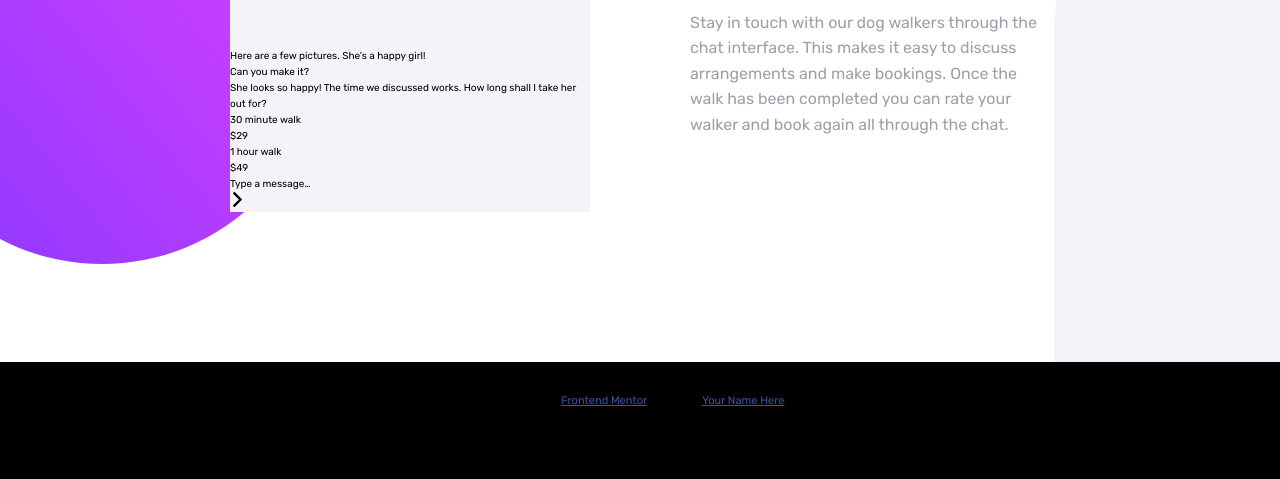
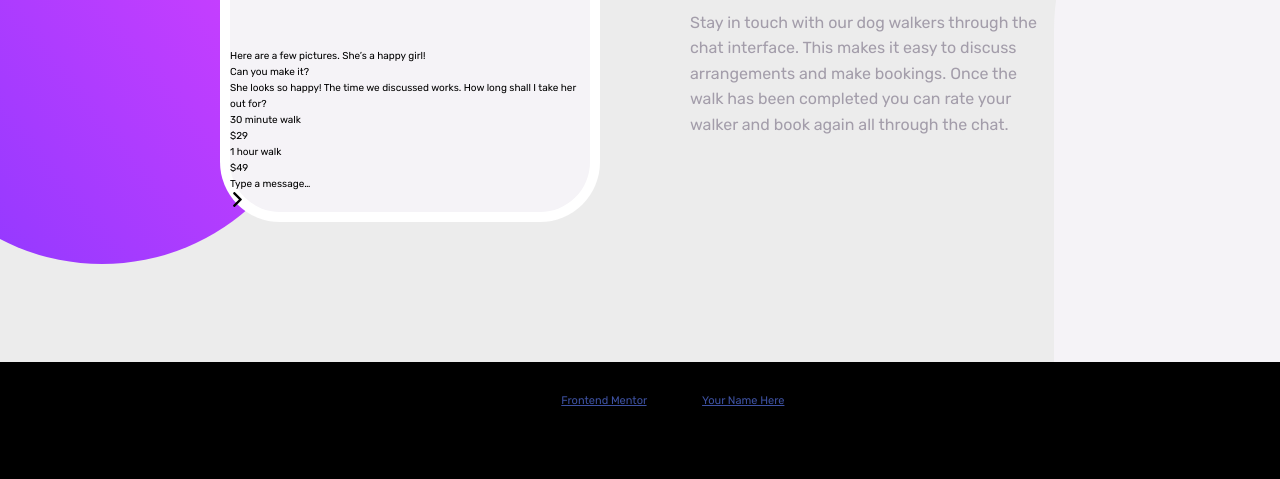
Before and after one commit to TrellixVulnTeam/chatApp_0KZ8, a website: page index.html in a window 1280 px wide. Shown: the part 358-837 px from the top of the page. Drawn offline with Linux system fonts and the light colour scheme.

Commit message:
Added some little changes

```diff
--- a/sass/pages/_home.scss
+++ b/sass/pages/_home.scss
@@ -2,7 +2,7 @@
   &__container {
     overflow: hidden;
     position: relative;
-    background-color: hsl(0, 0%, 100%);
+    background-color: hsla(0, 0%, 100%, 0.924);
     max-width: 144rem;
     width: 100%;
     z-index: 1;
@@ -51,6 +51,8 @@
     // max-width: 40rem;
     // height: 100%;
     // width: 100%;
+    border-radius: 5rem;
+    box-shadow: 0 0 0 1rem #fff;
   }
 
   &__icon {
```
Also changed, not shown: css/style.css.
